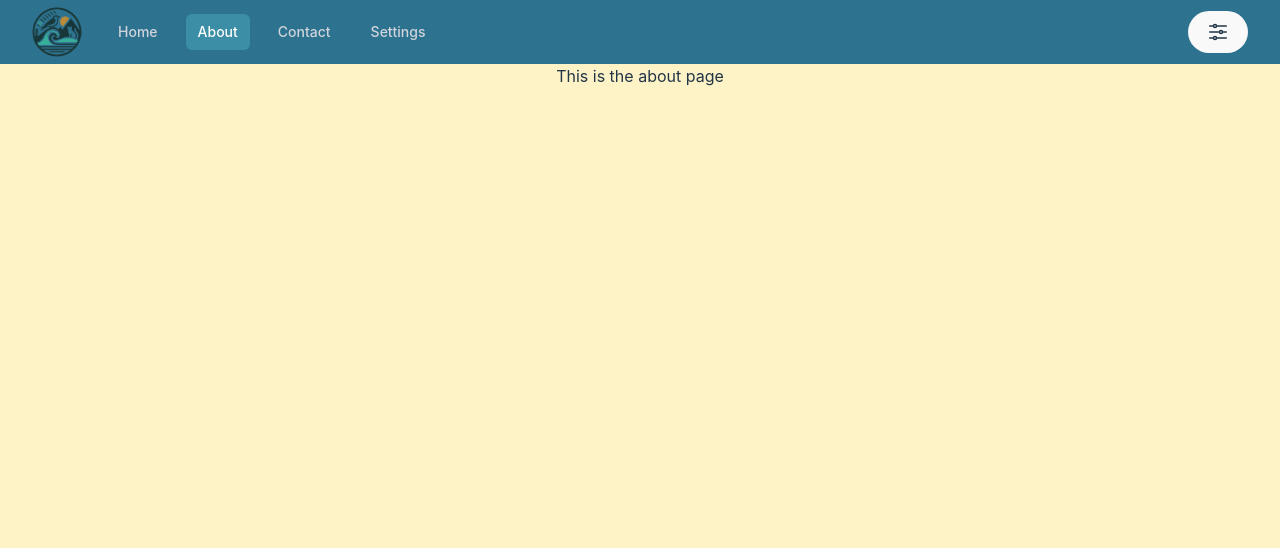
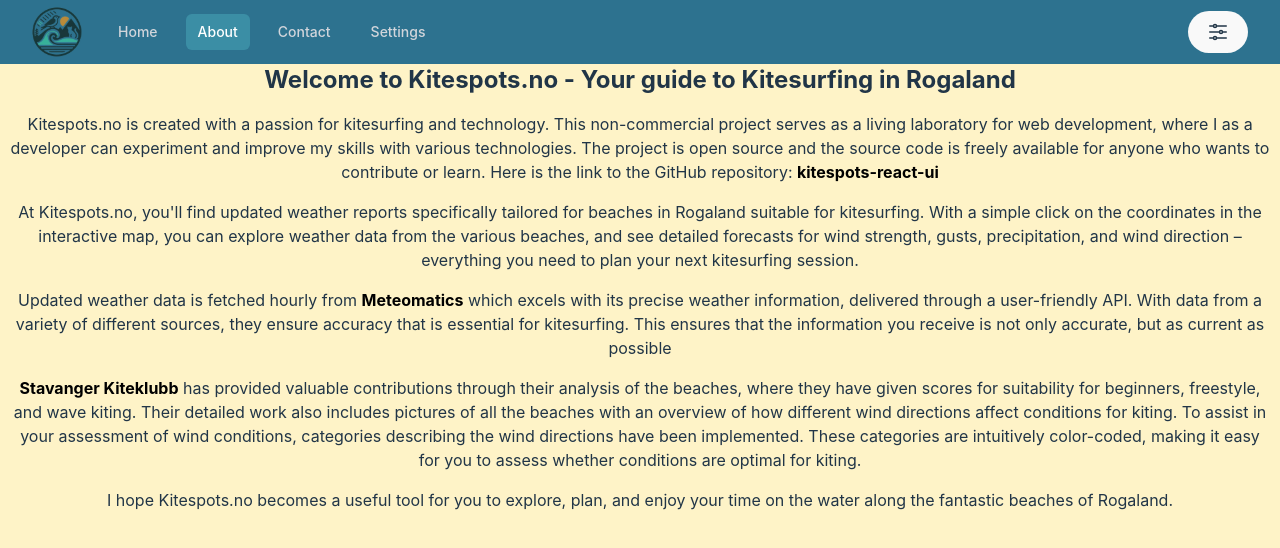
Before and after one commit to henrikgb/kitespots-react-ui-vite, a React (Vite) app: page /about in a window 1280 px wide. Shown: the top 548 px of the page. Built offline with nearby package versions, Linux system fonts and the light colour scheme.

Commit message:
feat: update pages

```diff
--- a/src/components/pages/aboutPage/AboutPage.tsx
+++ b/src/components/pages/aboutPage/AboutPage.tsx
@@ -1,3 +1,49 @@
+import { Trans, useTranslation } from "react-i18next";
+
 export const AboutPage = () => {
-  return <div className="w-full">This is the about page</div>;
+  const { t } = useTranslation();
+
+  const kitespotsGithubRepo =
+    "https://github.com/henrikgb/kitespots-react-ui-vite";
+  const linkMeteomatics =
+    "https://www.meteomatics.com/en/weather-api/?msclkid=85e0b029dcb111d13bc7d5e280cfcaa6&utm_source=bing&utm_medium=cpc&utm_campaign=Weather%20API%20(englisch%20ausser%20USA)&utm_term=meteomatics&utm_content=Weather%20Api";
+  const linkStavangerKiteklubb = "https://www.stavangerkiteklubb.com/";
+
+  return (
+    <div>
+      <p className={"font-bold text-2xl mb-4"}>{t("aboutPageHeader")}</p>
+      <div className="mb-4">
+        <Trans i18nKey="aboutPageTextSection1">
+          <a
+            href={`${kitespotsGithubRepo}`}
+            target="_blank"
+            rel="noopener noreferrer"
+            className={`font-bold text-black`}
+          ></a>
+        </Trans>
+      </div>
+      <p className="mb-4">{t("aboutPageTextSection2")}</p>
+      <div className="mb-4">
+        <Trans i18nKey="aboutPageTextSection3">
+          <a
+            href={`${linkMeteomatics}`}
+            target="_blank"
+            rel="noopener noreferrer"
+            className={`font-bold text-black`}
+          ></a>
+        </Trans>
+      </div>
+      <div className="mb-4">
+        <Trans i18nKey="aboutPageTextSection4">
+          <a
+            href={`${linkStavangerKiteklubb}`}
+            target="_blank"
+            rel="noopener noreferrer"
+            className={`font-bold text-black`}
+          ></a>
+        </Trans>
+      </div>
+      <p className="mb-4">{t("aboutPageTextSection5")}</p>
+    </div>
+  );
 };
--- a/src/components/pages/contactPage/ContactPage.tsx
+++ b/src/components/pages/contactPage/ContactPage.tsx
@@ -1,3 +1,23 @@
+import { Trans, useTranslation } from "react-i18next";
+
 export const ContactPage = () => {
-  return <div>This is the contact page</div>;
+  const { t } = useTranslation();
+  const email = "henrik.busengdal@kitespots.no";
+
+  return (
+    <div className={`text-container`}>
+      <p className="font-bold text-2xl mb-4">{t("contactInfoHeader")}</p>
+      <div className="mb-4">
+        <Trans
+          i18nKey="contactInfoMessagePart1"
+          components={{ br: <br /> }}
+        ></Trans>
+      </div>
+      <Trans i18nKey="contactInfoEmail" values={{ email }}>
+        <a href={`mailto:${email}`} className={`font-bold text-black`}></a>
+      </Trans>
+      <br />
+      <p>{t("contactInfoMessagePart2")}</p>
+    </div>
+  );
 };
```
